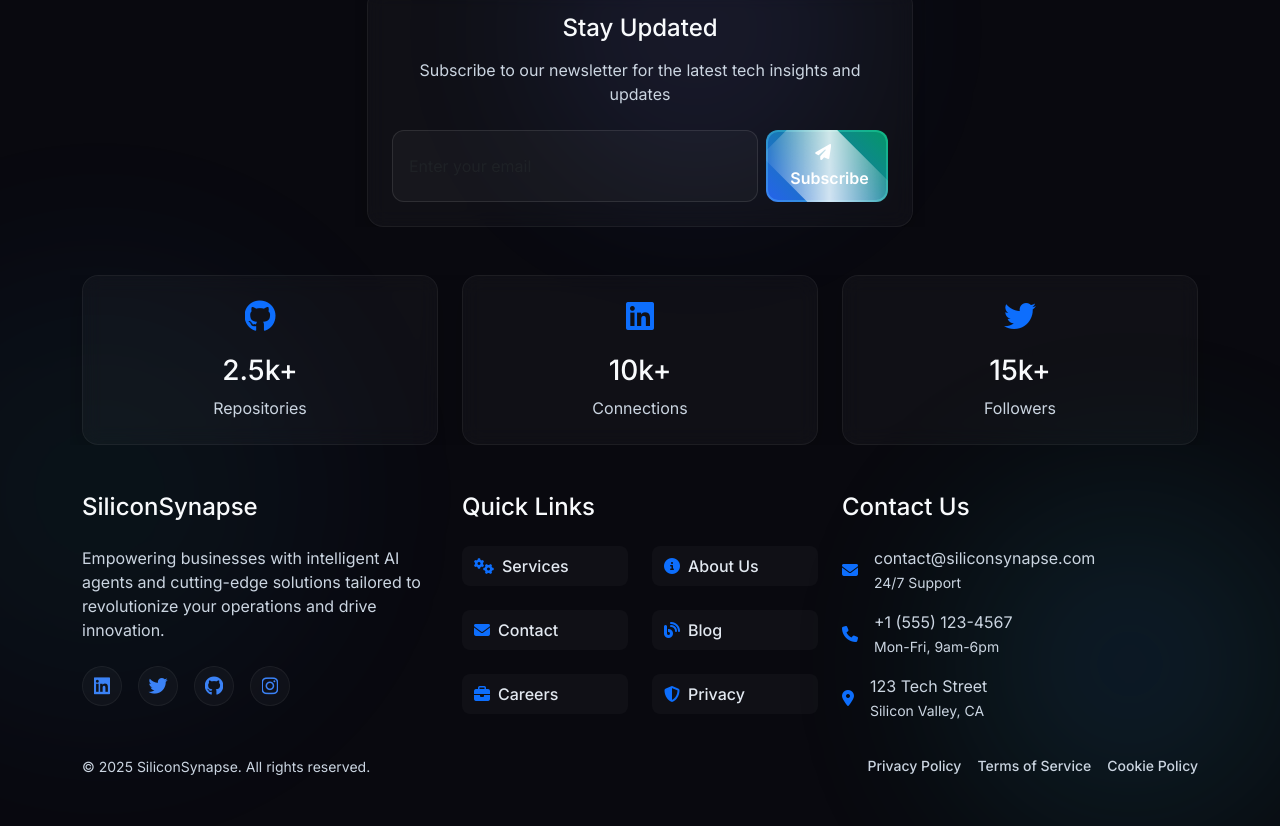
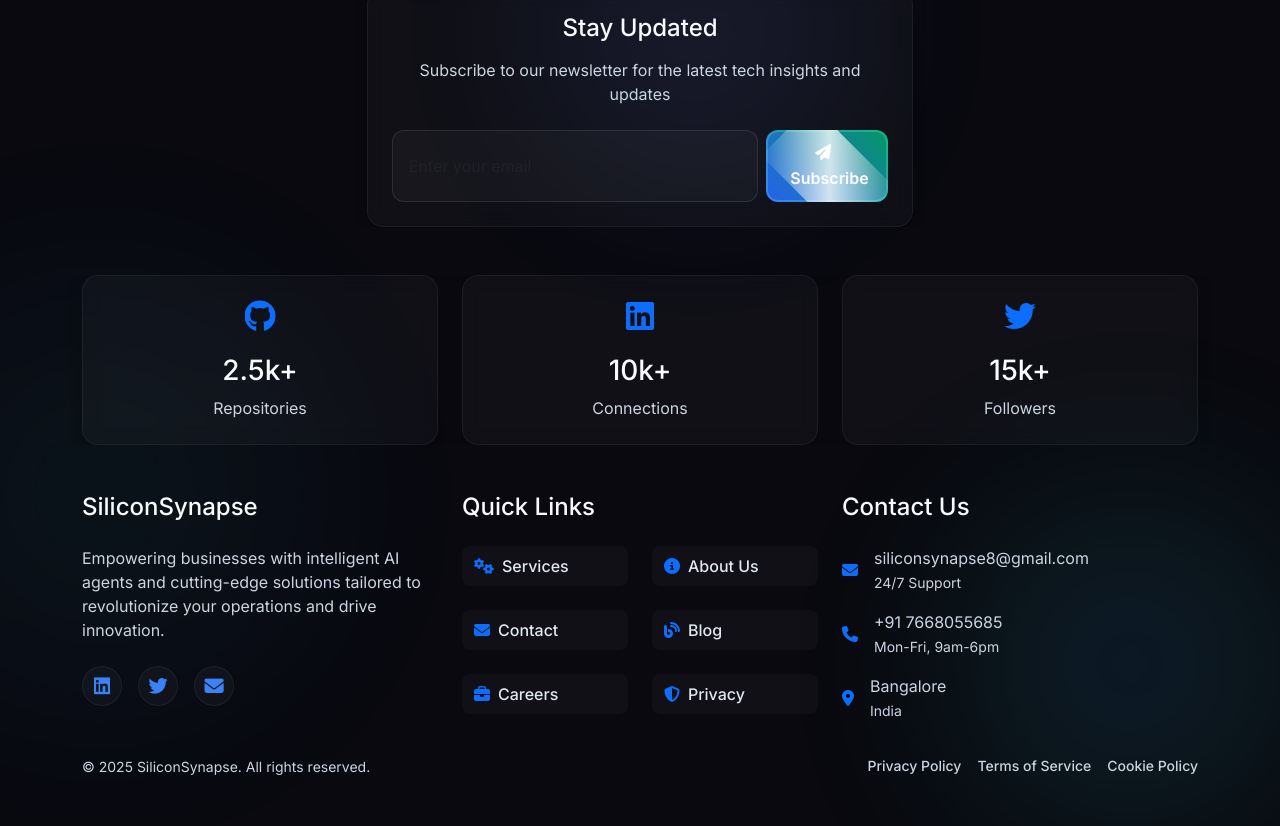
Before and after one commit to Siliconsynapse/siliconSynapse, a React (Vite) app: page / in a window 1280 px wide. Shown: the part 5517-6343 px from the top of the page. Built offline with nearby package versions, Linux system fonts and the light colour scheme.

Commit message:
contact updated

```diff
--- a/src/components/Footer.jsx
+++ b/src/components/Footer.jsx
@@ -111,17 +111,14 @@ const Footer = () => {
               tailored to revolutionize your operations and drive innovation.
             </p>
             <div className="d-flex gap-3">
-              <a href="#" className="social-icon-link">
+              <a href="https://www.linkedin.com/company/siliconsynapse" className="social-icon-link" target="_blank" rel="noopener noreferrer">
                 <i className="fa-brands fa-linkedin"></i>
               </a>
-              <a href="#" className="social-icon-link">
+              <a href="https://x.com/siliconsynapse8" className="social-icon-link" target="_blank" rel="noopener noreferrer">
                 <i className="fa-brands fa-twitter"></i>
               </a>
-              <a href="#" className="social-icon-link">
-                <i className="fa-brands fa-github"></i>
-              </a>
-              <a href="#" className="social-icon-link">
-                <i className="fa-brands fa-instagram"></i>
+              <a href="mailto:siliconsynapse8@gmail.com" className="social-icon-link">
+                <i className="fa-solid fa-envelope"></i>
               </a>
             </div>
           </div>
@@ -146,22 +143,22 @@ const Footer = () => {
               <li className="mb-3 d-flex align-items-center">
                 <i className="fas fa-envelope me-3 text-primary"></i>
                 <div>
-                  <div>contact@siliconsynapse.com</div>
+                  <div>siliconsynapse8@gmail.com</div>
                   <small className="text-muted">24/7 Support</small>
                 </div>
               </li>
               <li className="mb-3 d-flex align-items-center">
                 <i className="fas fa-phone me-3 text-primary"></i>
                 <div>
-                  <div>+1 (555) 123-4567</div>
+                  <div>+91 7668055685</div>
                   <small className="text-muted">Mon-Fri, 9am-6pm</small>
                 </div>
               </li>
               <li className="mb-3 d-flex align-items-center">
                 <i className="fas fa-map-marker-alt me-3 text-primary"></i>
                 <div>
-                  <div>123 Tech Street</div>
-                  <small className="text-muted">Silicon Valley, CA</small>
+                  <div>Bangalore</div>
+                  <small className="text-muted">India</small>
                 </div>
               </li>
             </ul>
```
Also changed, not shown: 1 other file (tests, documents, lock files or other folders).
